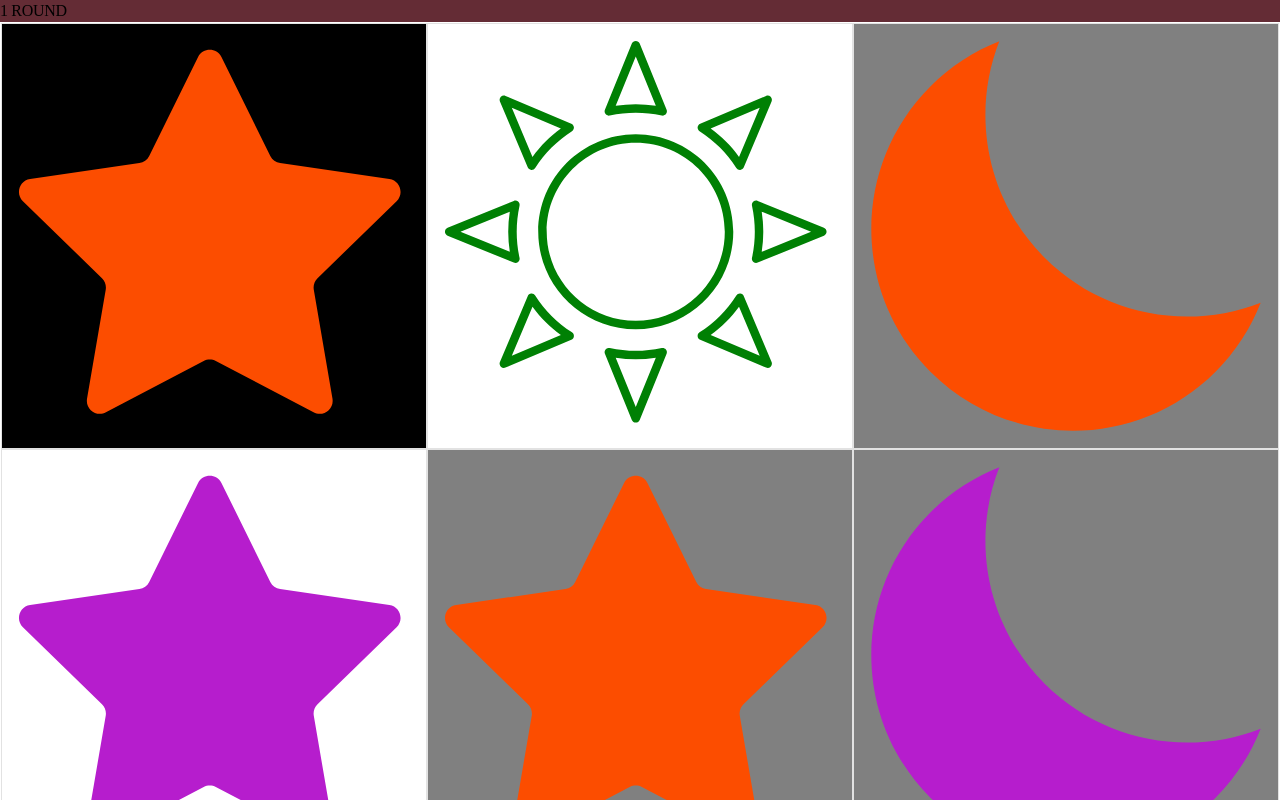
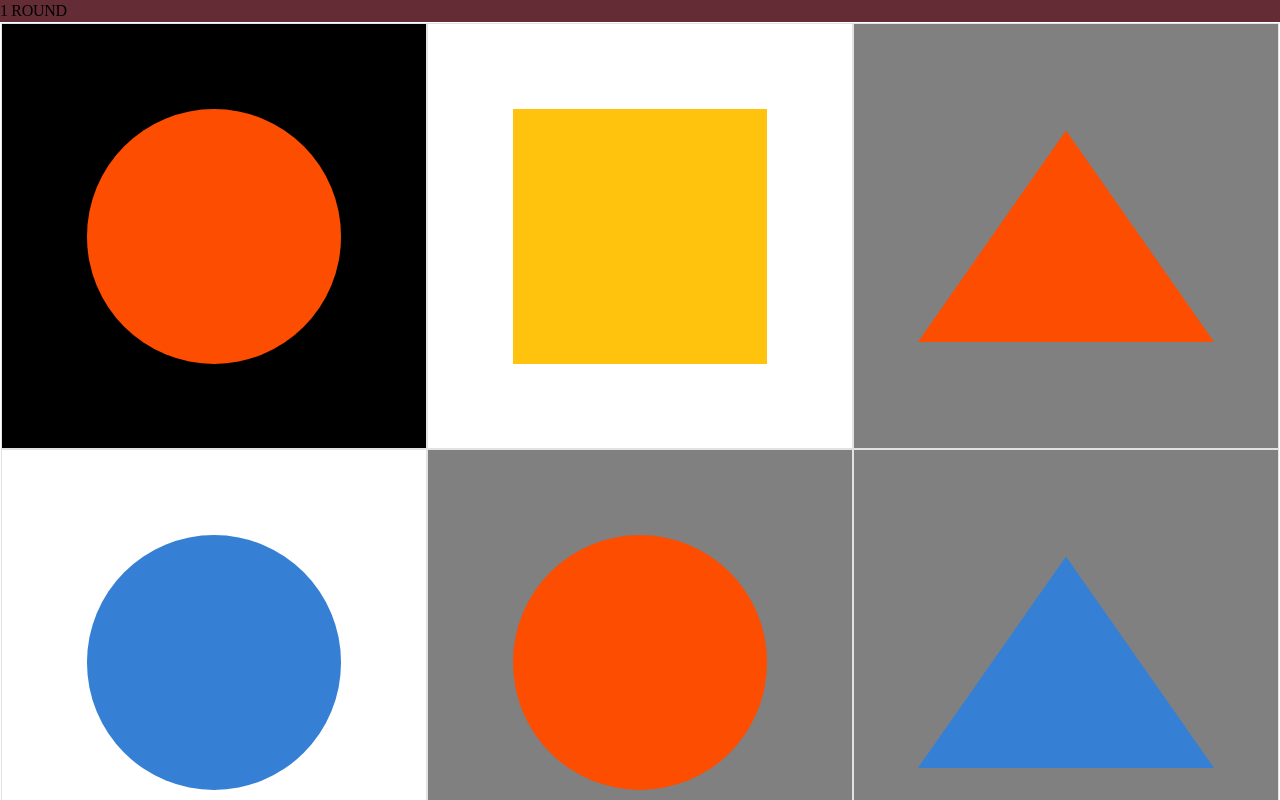
Before and after one commit to lnuvy/genius-web, a Next.js app: page /game/fin-sum/game in a window 1280 px wide. Built offline with nearby package versions, Linux system fonts and the light colour scheme; a web font is replaced by a local one.

Commit message:
기본세팅

```diff
--- a/app/game/fin-sum/algorithm/index.ts
+++ b/app/game/fin-sum/algorithm/index.ts
@@ -1,10 +1,26 @@
-const shapes = ["star", "moon", "sun"];
-const colors = ["purple", "green", "red"];
-const bgs = ["white", "grey", "black"];
+export type ShapeType = { id: number; shape1: string; shape2: string };
+export type ColorsType = { id: number; color1: string; color2: string };
+export type BgsType = { id: number; bg: string };
 
-const getRandomElement = (array: string[]) => {
+const shapes = [
+  { id: 1, shape1: "star", shape2: "circle" },
+  { id: 2, shape1: "moon", shape2: "triangle" },
+  { id: 3, shape1: "sun", shape2: "square" },
+];
+
+const colors = [
+  { id: 1, color1: "purple", color2: "blue" },
+  { id: 2, color1: "green", color2: "yellow" },
+  { id: 3, color1: "red", color2: "red" },
+];
+const bgs = [
+  { id: 1, bg: "white" },
+  { id: 2, bg: "grey" },
+  { id: 3, bg: "black" },
+];
+
+const getRandomElement = <T>(array: T[]) => {
   const randomIndex = Math.floor(Math.random() * array.length);
-
   return array[randomIndex];
 };
 
@@ -33,7 +49,58 @@ export const settingBoard = () => {
     boards.push(obj);
   }
 
+  console.log("boards", boards);
+
   return boards;
 };
 
-export const getAnswers = (boards: any) => {};
+type IsMeetCondition = (props: string, i: any, j: any, k: any) => boolean;
+
+const isMeetCondition: IsMeetCondition = (props, i, j, k) => {
+  const sum = i[props].id + j[props].id + k[props].id;
+  return sum % 3 === 0;
+};
+
+export const getAnswers = (boards: any) => {
+  const answers = [];
+
+  for (let i = 0; i < boards.length - 2; i++) {
+    for (let j = i + 1; j < boards.length - 1; j++) {
+      for (let k = j + 1; k < boards.length; k++) {
+        if (isMeetCondition("shape", boards[i], boards[j], boards[k]))
+          if (isMeetCondition("color", boards[i], boards[j], boards[k]))
+            if (isMeetCondition("bg", boards[i], boards[j], boards[k]))
+              answers.push([i + 1, j + 1, k + 1]);
+      }
+    }
+  }
+  console.log("answers", answers);
+
+  return answers;
+};
+
+export const getColorFromGrandFinal = (colorId: number) => {
+  switch (colorId) {
+    case 1:
+      return "purple";
+    case 2:
+      return "green";
+    case 3:
+      return "red";
+    default:
+      return "";
+  }
+};
+
+export const getColorFromOne = (colorId: number) => {
+  switch (colorId) {
+    case 1:
+      return "blue";
+    case 2:
+      return "yellow";
+    case 3:
+      return "red";
+    default:
+      return "";
+  }
+};
--- a/app/game/fin-sum/components/block.tsx
+++ b/app/game/fin-sum/components/block.tsx
@@ -5,11 +5,15 @@ import StarSvg from "../svg/star";
 import MoonSvg from "../svg/moon";
 import SunSvg from "../svg/sun";
 import { Match, Switch } from "@/components/utils";
+import { BgsType, ColorsType, ShapeType } from "../algorithm";
+import SunSquare from "./icon/sun-square";
+import MoonTriangle from "./icon/moon-triangle";
+import StarCircle from "./icon/star-circle";
 
 interface BlockProps {
-  shape: string;
-  color: string;
-  bg: string;
+  shape: ShapeType;
+  color: ColorsType;
+  bg: BgsType;
 }
 
 const Block = (props: BlockProps) => {
@@ -17,21 +21,21 @@ const Block = (props: BlockProps) => {
   const { isGrandFinal } = uesVersionContext();
 
   return (
-    <Frame {...props}>
+    <Frame bg={bg.bg}>
       <Switch>
-        <Match when={shape === "star"}>
+        <Match when={shape.id === 1}>
           <IconWrapper>
-            <StarSvg color={color} />
+            <StarCircle colorId={color.id} />
           </IconWrapper>
         </Match>
-        <Match when={shape === "moon"}>
+        <Match when={shape.id === 2}>
           <IconWrapper>
-            <MoonSvg color={color} />
+            <MoonTriangle colorId={color.id} />
           </IconWrapper>
         </Match>
-        <Match when={shape === "sun"}>
+        <Match when={shape.id === 3}>
           <IconWrapper>
-            <SunSvg color={color} />
+            <SunSquare colorId={color.id} />
           </IconWrapper>
         </Match>
       </Switch>
@@ -45,7 +49,7 @@ const Block = (props: BlockProps) => {
 
 export default Block;
 
-const Frame = styled.div<BlockProps>`
+const Frame = styled.div<{ bg: string }>`
   background-color: ${({ bg }) => bg};
   border: 1px solid var(--line-300);
   max-width: calc(100vw / 3);
--- a/app/game/fin-sum/components/board.tsx
+++ b/app/game/fin-sum/components/board.tsx
@@ -12,6 +12,7 @@ const Board = (props: BoardProps) => {
   return (
     <Frame>
       {boards.map((item, key) => {
+        console.log("item", item);
         return <Block key={key} {...item} />;
       })}
     </Frame>
--- /dev/null
+++ b/app/game/fin-sum/components/icon/moon-triangle.tsx
@@ -0,0 +1,39 @@
+import Match from "@/components/utils/match";
+import Switch from "@/components/utils/switch";
+import React from "react";
+import styled from "styled-components";
+import { uesVersionContext } from "../../context/version-context";
+import MoonSvg from "../../svg/moon";
+import { IconsProps } from "./star-circle";
+import { getColorFromGrandFinal, getColorFromOne } from "../../algorithm";
+
+const MoonTriangle = (props: IconsProps) => {
+  const { colorId } = props;
+  const { isGrandFinal } = uesVersionContext();
+
+  const color = !isGrandFinal
+    ? getColorFromGrandFinal(colorId)
+    : getColorFromOne(colorId);
+
+  return (
+    <Switch>
+      <Match when={!isGrandFinal}>
+        <MoonSvg color={color} />
+      </Match>
+      <Match when={isGrandFinal}>
+        <Triangle color={color} />
+      </Match>
+    </Switch>
+  );
+};
+
+export default MoonTriangle;
+
+const Triangle = styled.div<{ color: string }>`
+  width: 70%;
+  height: 50%;
+
+  background-color: ${({ color }) => `var(--${color})`};
+
+  clip-path: polygon(50% 0%, 0% 100%, 100% 100%);
+`;
--- /dev/null
+++ b/app/game/fin-sum/components/icon/star-circle.tsx
@@ -0,0 +1,42 @@
+import Match from "@/components/utils/match";
+import Switch from "@/components/utils/switch";
+import React from "react";
+import styled from "styled-components";
+import { uesVersionContext } from "../../context/version-context";
+import StarSvg from "../../svg/star";
+import { getColorFromGrandFinal, getColorFromOne } from "../../algorithm";
+
+export interface IconsProps {
+  colorId: number;
+}
+
+const StarCircle = (props: IconsProps) => {
+  const { colorId } = props;
+  const { isGrandFinal } = uesVersionContext();
+
+  const color = !isGrandFinal
+    ? getColorFromGrandFinal(colorId)
+    : getColorFromOne(colorId);
+
+  return (
+    <Switch>
+      <Match when={!isGrandFinal}>
+        <StarSvg color={color} />
+      </Match>
+      <Match when={isGrandFinal}>
+        <Circle color={color} />
+      </Match>
+    </Switch>
+  );
+};
+
+export default StarCircle;
+
+const Circle = styled.div<{ color: string }>`
+  background-color: ${({ color }) => `var(--${color})`};
+
+  width: 60%;
+  height: 60%;
+
+  border-radius: 100%;
+`;
--- /dev/null
+++ b/app/game/fin-sum/components/icon/sun-square.tsx
@@ -0,0 +1,36 @@
+import Match from "@/components/utils/match";
+import Switch from "@/components/utils/switch";
+import React from "react";
+import styled from "styled-components";
+import { uesVersionContext } from "../../context/version-context";
+import SunSvg from "../../svg/sun";
+import { getColorFromGrandFinal, getColorFromOne } from "../../algorithm";
+import { IconsProps } from "./star-circle";
+
+const SunSquare = (props: IconsProps) => {
+  const { colorId } = props;
+  const { isGrandFinal } = uesVersionContext();
+
+  const color = !isGrandFinal
+    ? getColorFromGrandFinal(colorId)
+    : getColorFromOne(colorId);
+
+  return (
+    <Switch>
+      <Match when={!isGrandFinal}>
+        <SunSvg color={color} />
+      </Match>
+      <Match when={isGrandFinal}>
+        <Square color={color} />
+      </Match>
+    </Switch>
+  );
+};
+
+export default SunSquare;
+
+const Square = styled.div<{ color: string }>`
+  background-color: ${({ color }) => `var(--${color})`};
+  width: 60%;
+  height: 60%;
+`;
--- a/app/game/fin-sum/context/game-context.tsx
+++ b/app/game/fin-sum/context/game-context.tsx
@@ -1,7 +1,7 @@
 import { createDynamicContext } from "@/helper/create-dynamic-context";
 import { useState } from "react";
 import { TIME_OF_TURN } from "../constant";
-import { settingBoard } from "../algorithm";
+import { getAnswers, settingBoard } from "../algorithm";
 
 interface GameContext {
   round: number;
@@ -30,6 +30,7 @@ const GameProvider = ({ children }: GameContextProvider) => {
   const nextRound = () => setCurrentRound((prev) => prev + 1);
 
   const boards = settingBoard();
+  const answers = getAnswers(boards);
 
   return (
     <ContextProvider round={currentRound} boards={boards}>
--- a/app/game/fin-sum/theme/theme-v4.css
+++ b/app/game/fin-sum/theme/theme-v4.css
@@ -2,4 +2,7 @@
   --purple: #b61dcd;
   --green: #008004;
   --red: #fc4d00;
+  /* #cc372b */
+  --blue: #3580d4;
+  --yellow: #ffc20d;
 }
```
Also changed, not shown: app/game/fin-sum/algorithm/test.js (added, +128 -0 lines), app/game/fin-sum/svg/night-mode-17911.svg (deleted), app/game/fin-sum/svg/star-346.svg (deleted).
